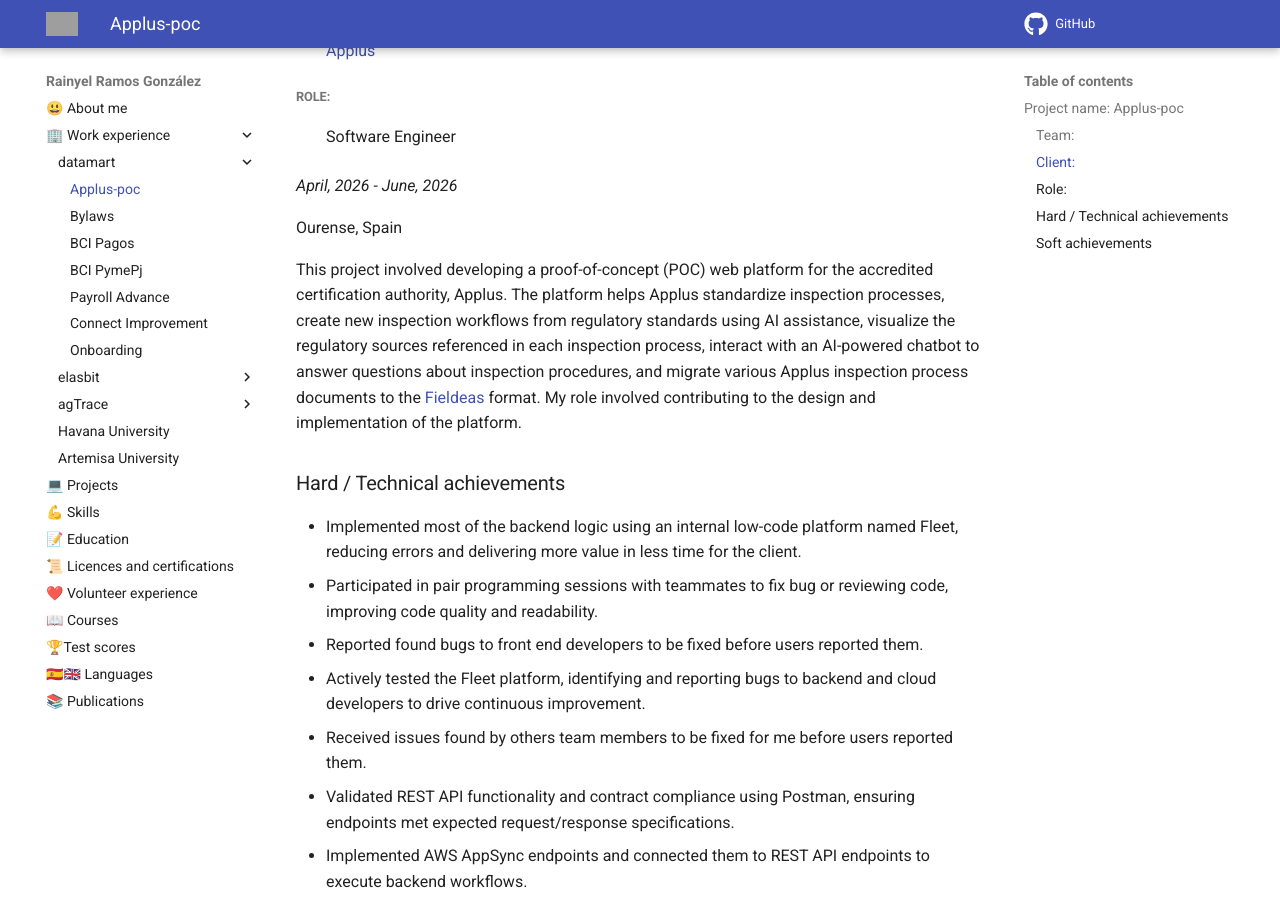
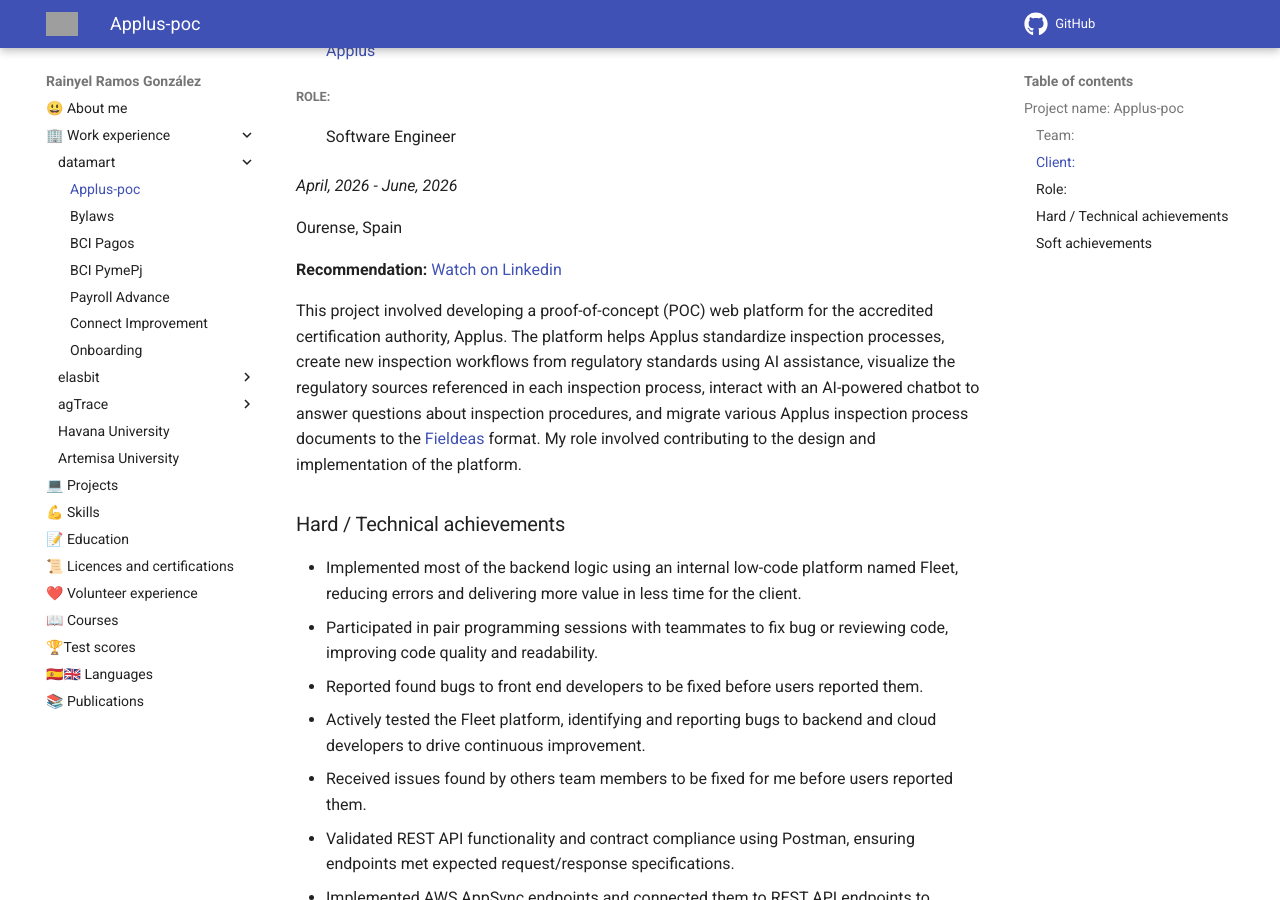
Before and after one commit to rayniel95/rayniel95.github.io, an MkDocs documentation site: the page built from docs/work_experience/dkl/applus_poc.md, in a window 1280 px wide and 900 px high, scrolled down 357 px. Built offline with MkDocs 1.6.1 and Material for MkDocs 9.7.7, drawn with Linux system fonts in a browser that asks for light colours; grey boxes are pictures that could not be loaded.

Commit message:
docs(work_experience): add LinkedIn recommendation link to Applus project description

```diff
--- a/docs/work_experience/dkl/applus_poc.md
+++ b/docs/work_experience/dkl/applus_poc.md
@@ -14,6 +14,8 @@
 *April, 2026 - June, 2026*
 
 Ourense, Spain
+
+**Recommendation:** [Watch on Linkedin](https://www.linkedin.com/in/rainyel-ramos)
 
 <!-- who is the client, what the client have, what the client want, what i can do -->
 This project involved developing a proof-of-concept (POC) web platform for the accredited certification authority, Applus. The platform helps Applus standardize inspection processes, create new inspection workflows from regulatory standards using AI assistance, visualize the regulatory sources referenced in each inspection process, interact with an AI-powered chatbot to answer questions about inspection procedures, and migrate various Applus inspection process documents to the [Fieldeas](https://www.linkedin.com/company/fieldeas/?originalSubdomain=es) format. My role involved contributing to the design and implementation of the platform.
```
